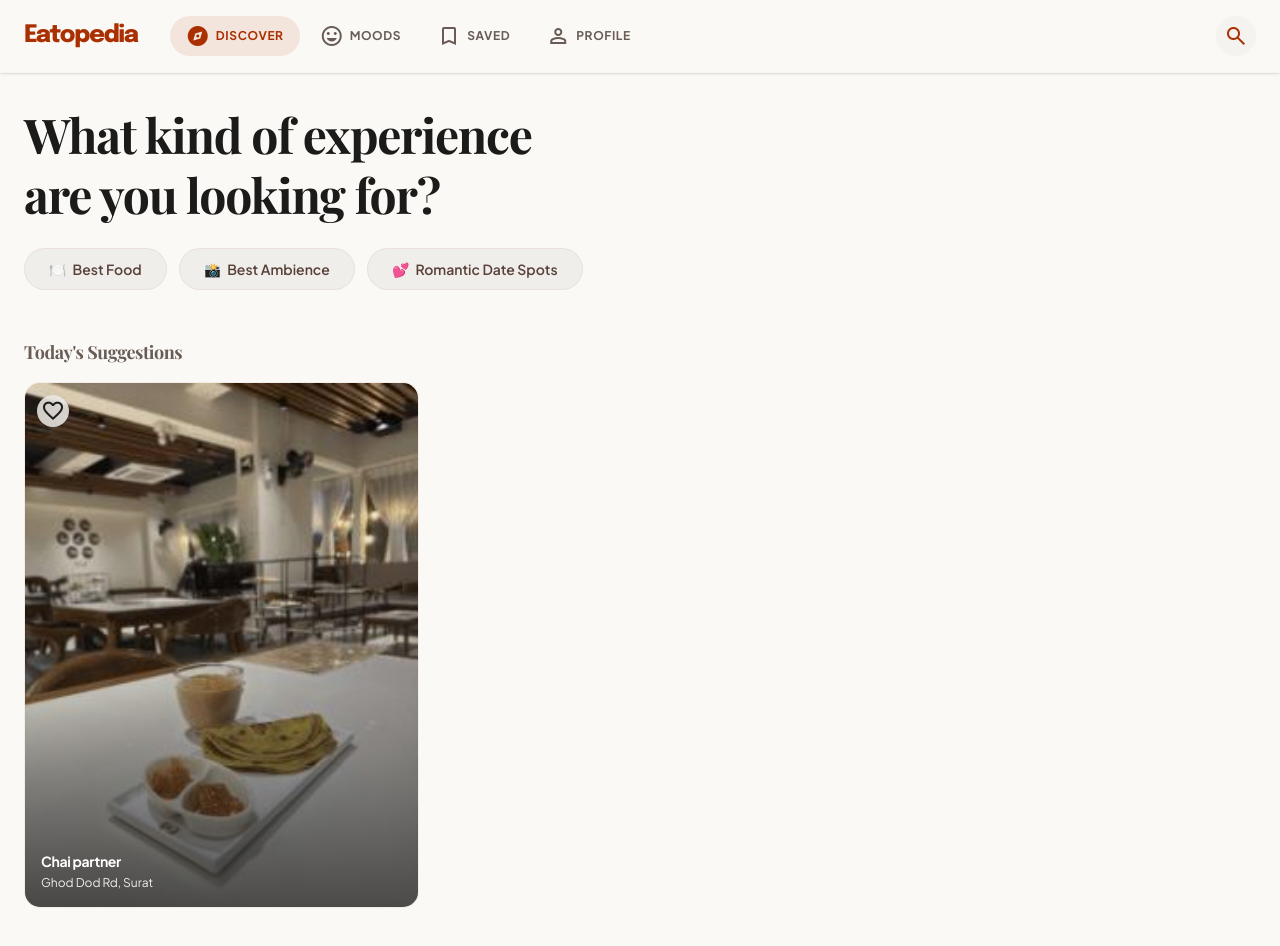
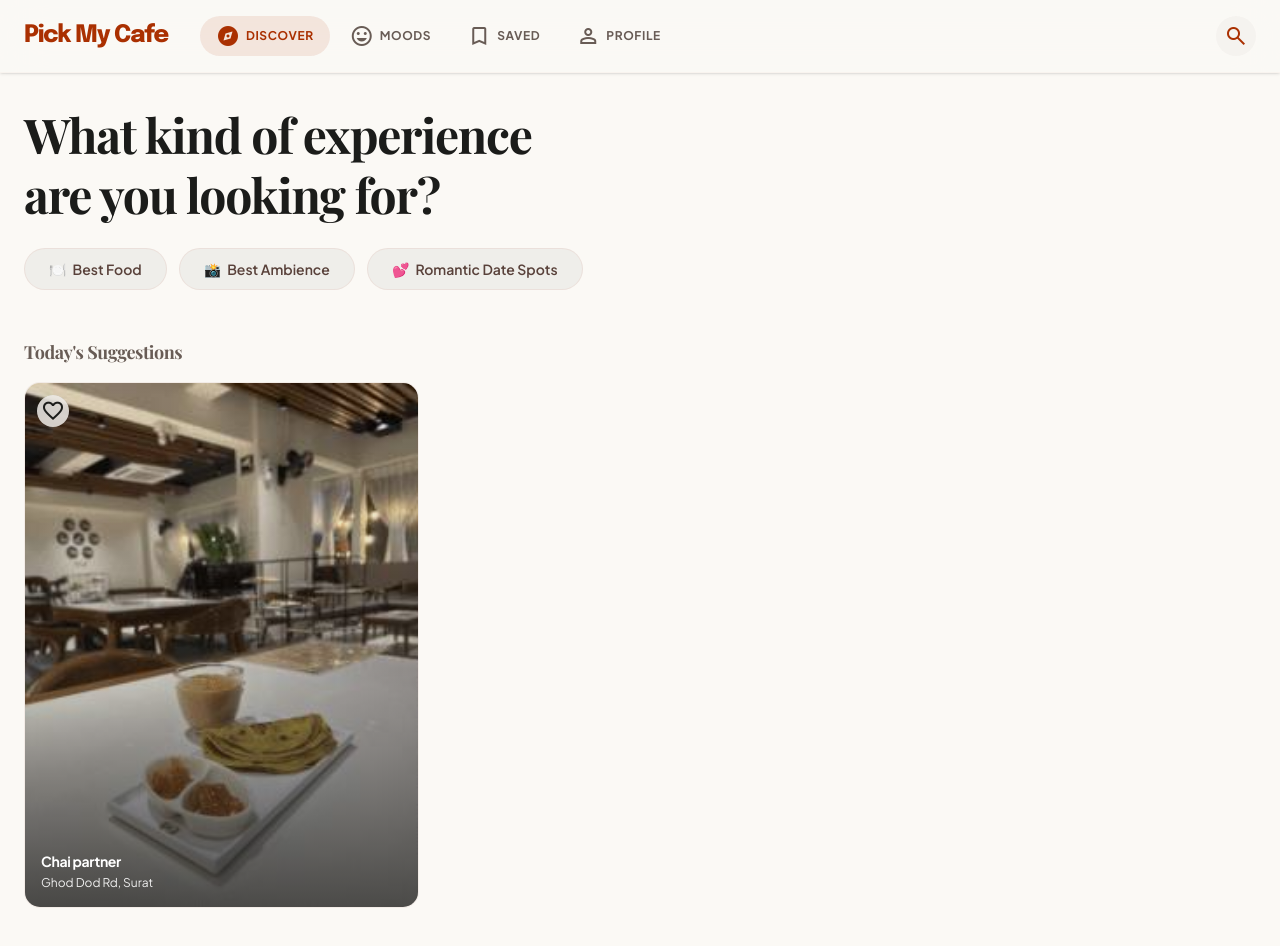
Before and after one commit to Nahar252001/eatopedia, a React (Vite) app: page / in a window 1280 px wide. Shown: the top 946 px of the page. Built offline with nearby package versions, Linux system fonts and the light colour scheme; a web font is replaced by a local one.

Commit message:
Rename site brand name from Eatopedia to Pick My Cafe

```diff
--- a/index.html
+++ b/index.html
@@ -3,7 +3,7 @@
   <head>
     <meta charset="UTF-8" />
     <meta name="viewport" content="width=device-width, initial-scale=1.0" />
-    <title>Eatopedia | Mood-based Cafe & Restaurant Discovery Surat</title>
+    <title>Pick My Cafe | Mood-based Cafe & Restaurant Discovery Surat</title>
 
     <!-- Google Fonts: Epilogue, Playfair Display, and Plus Jakarta Sans -->
     <link rel="preconnect" href="https://fonts.googleapis.com" />
--- a/src/App.jsx
+++ b/src/App.jsx
@@ -284,7 +284,7 @@ export default function App() {
                   <span className="material-symbols-outlined text-[48px] text-secondary/35 mb-3">storefront</span>
                   <h4 className="font-display font-bold text-base text-on-surface">No spots onboarded yet</h4>
                   <p className="text-secondary text-xs max-w-sm mt-1 leading-relaxed font-body">
-                    Start curating your local guides by adding spots through the Eatopedia Admin Console.
+                    Start curating your local guides by adding spots through the Pick My Cafe Admin Console.
                   </p>
                   <button
                     onClick={() => window.location.hash = '#/admin'}
--- a/src/components/AdminDashboard.jsx
+++ b/src/components/AdminDashboard.jsx
@@ -431,7 +431,7 @@ export default function AdminDashboard({ places, onAddPlace, onEditPlace, onDele
         {/* Brand/Logo Card */}
         <div className="bg-surface-container-low border border-outline-variant/20 rounded-3xl p-5 space-y-3 shadow-sm">
           <div className="space-y-1">
-            <h2 className="font-serif font-extrabold text-2xl text-primary tracking-tight">Eatopedia</h2>
+            <h2 className="font-serif font-extrabold text-2xl text-primary tracking-tight">Pick My Cafe</h2>
             <span className="text-[10px] font-bold text-secondary uppercase tracking-widest block">Admin Console</span>
           </div>
           <p className="text-secondary text-[11px] leading-relaxed font-body">Onboard new discoveries, revise menu cards, or configure locations.</p>
--- a/src/components/AdminPanel.jsx
+++ b/src/components/AdminPanel.jsx
@@ -107,7 +107,7 @@ export default function AdminPanel({ onAddPlace, onClose }) {
     };
 
     onAddPlace(newPlace);
-    alert(`"${name}" has been successfully added to Eatopedia discovery list!`);
+    alert(`"${name}" has been successfully added to Pick My Cafe discovery list!`);
     onClose();
   };
 
--- a/src/components/Navbar.jsx
+++ b/src/components/Navbar.jsx
@@ -18,7 +18,7 @@ export default function Navbar({ activeTab, onTabChange, onOpenSearch }) {
             window.scrollTo({ top: 0, behavior: 'smooth' });
           }}
         >
-          Eatopedia
+          Pick My Cafe
         </h1>
 
         {/* Desktop Navigation Links */}
--- a/src/components/PlaceDetailModal.jsx
+++ b/src/components/PlaceDetailModal.jsx
@@ -195,7 +195,7 @@ export default function PlaceDetailModal({ place, onClose, isSaved, onToggleSave
                   <div className="w-7 h-7 bg-primary rounded-lg flex items-center justify-center text-on-primary">
                     <span className="material-symbols-outlined text-[16px] fill-icon">auto_awesome</span>
                   </div>
-                  <h3 className="font-display font-semibold text-lg text-on-surface">Eatopedia Insider Insights</h3>
+                  <h3 className="font-display font-semibold text-lg text-on-surface">Pick My Cafe Insider Insights</h3>
                 </div>
 
                 {/* Tabs to show insights for other categories */}
--- a/src/components/ProfileView.jsx
+++ b/src/components/ProfileView.jsx
@@ -14,10 +14,10 @@ export default function ProfileView({ placesList = [], savedPlaceIds = [], onTab
       {/* User Bio Card */}
       <div className="p-6 rounded-2xl bg-surface-container-low border border-outline-variant/20 flex items-center gap-5">
         <div className="w-20 h-20 rounded-full bg-primary-fixed flex items-center justify-center text-primary font-display font-bold text-2xl border-2 border-primary">
-          E
+          P
         </div>
         <div>
-          <h3 className="font-display font-bold text-xl text-on-surface">Eatopedia Insider</h3>
+          <h3 className="font-display font-bold text-xl text-on-surface">Pick My Cafe Insider</h3>
           <p className="text-secondary text-xs mt-0.5 font-body">Surat, India</p>
           <p className="text-on-surface-variant text-xs mt-2 italic font-body">"Seeking aesthetic corners and hyper-local fusion eats."</p>
         </div>
--- a/src/components/ShareCardModal.jsx
+++ b/src/components/ShareCardModal.jsx
@@ -35,7 +35,7 @@ export default function ShareCardModal({ place, onClose }) {
           <header className="relative z-10 flex items-center justify-between">
             <div className="flex items-center gap-1.5 bg-black/40 backdrop-blur-md border border-white/10 px-3 py-1.5 rounded-full">
               <span className="w-1.5 h-1.5 rounded-full bg-primary animate-pulse"></span>
-              <span className="text-[9px] font-bold text-white uppercase tracking-wider font-body">Eatopedia Curated</span>
+              <span className="text-[9px] font-bold text-white uppercase tracking-wider font-body">Pick My Cafe Curated</span>
             </div>
             <div className="bg-primary text-on-primary text-[9px] font-bold uppercase tracking-widest px-3 py-1.5 rounded-full shadow-sm font-body">
               {place.area}, Surat
@@ -88,7 +88,7 @@ export default function ShareCardModal({ place, onClose }) {
             {/* Watermark Footer */}
             <div className="pt-2 text-center">
               <p className="text-white/40 text-[9px] tracking-widest uppercase font-body">
-                eatopedia.in • scan to discover
+                pickmycafe.in • scan to discover
               </p>
             </div>
 
```
